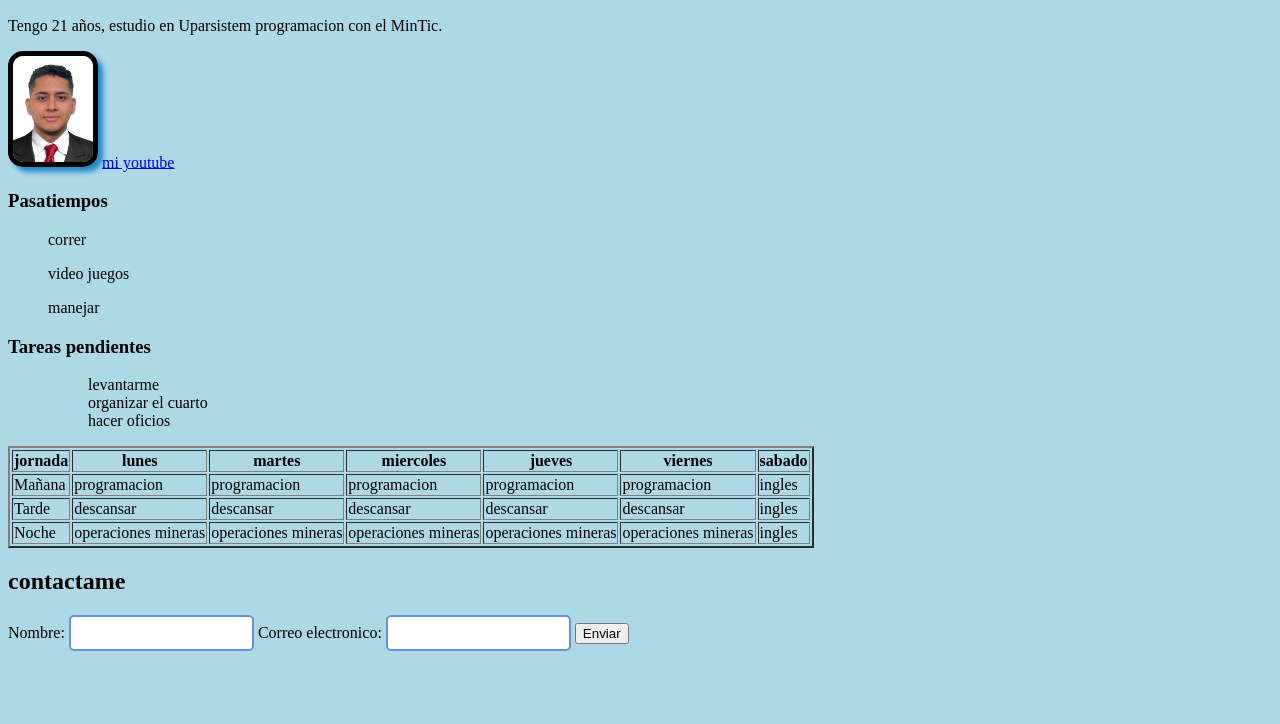
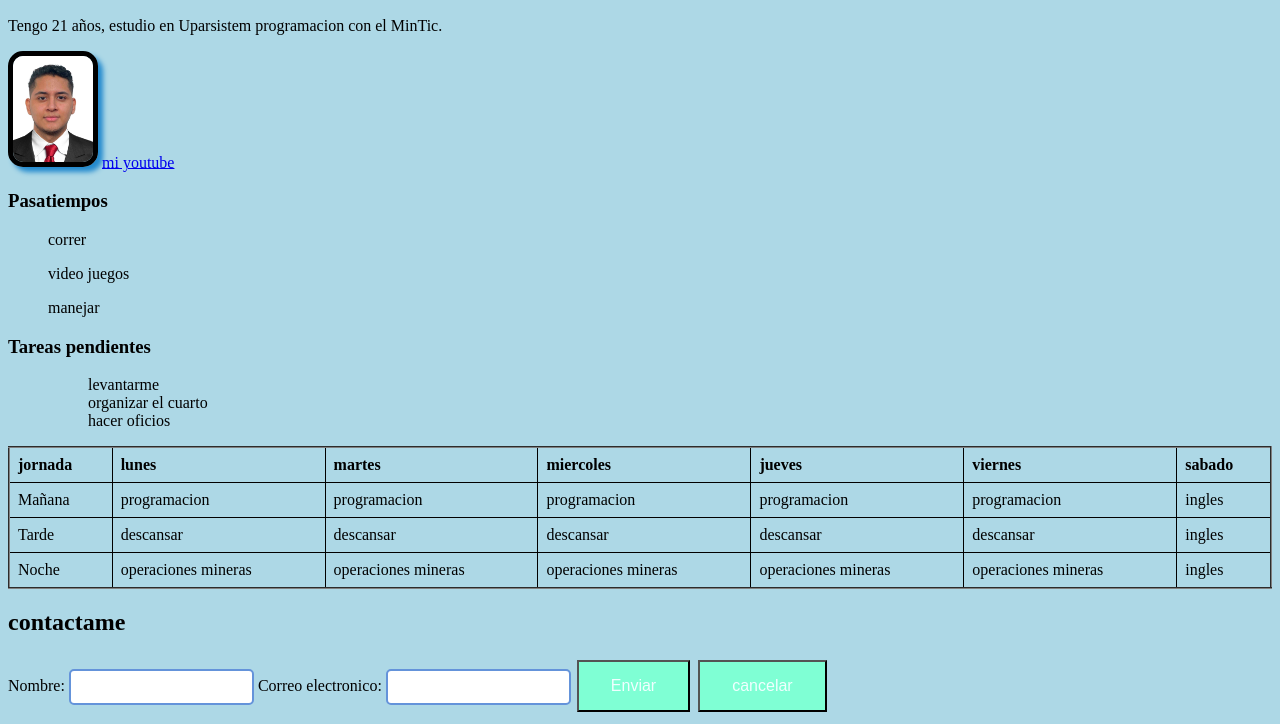
Before and after one commit to Juliancardona123/laboratorio-1, a plain HTML site: page index.html in a window 1280 px wide. Shown: the part 110-834 px from the top of the page. Before the commit the page ends 800 px from the top, so only its background shows below. Drawn offline with Linux system fonts and the light colour scheme.

Commit message:
modificacion al css

```diff
--- a/estilos.css
+++ b/estilos.css
@@ -37,3 +37,14 @@ input[type="text"]:hover input[type="email"]:hover{
 a:hover {
     text-shadow: 5px 5px 10px;
 }
+
+.button { background-color: aquamarine; color: azure; padding: 15px 32px; text-align: center; text-decoration: none; display: inline-block; font-size: 16px; margin: 4px 2px; cursor: pointer;}
+.button:hover{
+    border: #15d4ca00 2px solid;
+    box-shadow: 5px 5px 5px #149ea8;
+    font-size: 18px;
+    color: rgb(0, 0, 0);
+}
+table{
+    border-collapse: collapse; width: 100%; }
+    td,th { border: 1px solid black; text-align: left; padding: 8px; }
--- a/index.html
+++ b/index.html
@@ -22,7 +22,7 @@
 <ul>organizar el cuarto</ul>
 <ul>hacer oficios</ul>
 </ol>
-<table border="2">
+<table  border="2">
 <tr>
     <th>jornada</th>
     <th>lunes</th>
@@ -67,7 +67,9 @@
     <input type="text" id="nom" name="nom" value="" required>
     <label for="ema">Correo electronico:</label>
     <input type="email" name="" id="ema" required>
-    <input type="submit" value="Enviar">
+    <input class="button" type="submit" value="Enviar">
+    <input class="button" type="reset" value="cancelar">
+
 
 
 </form>
```
